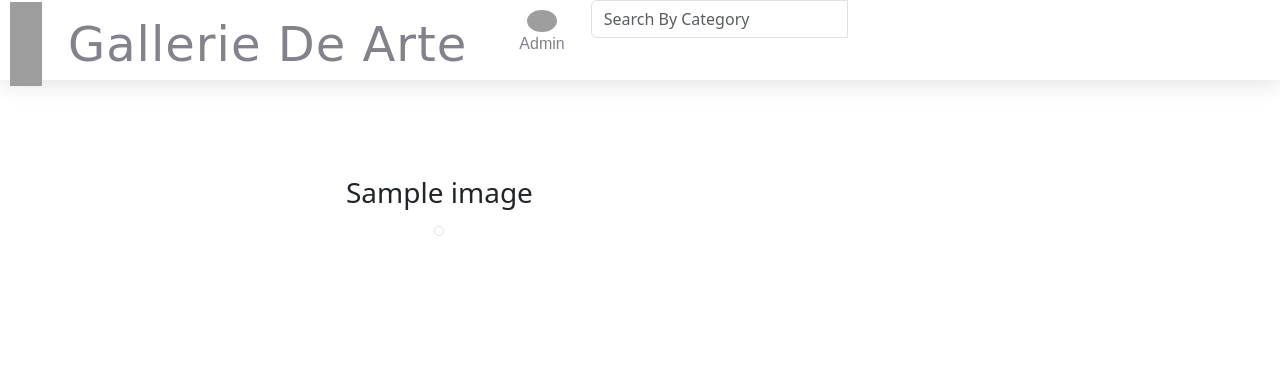
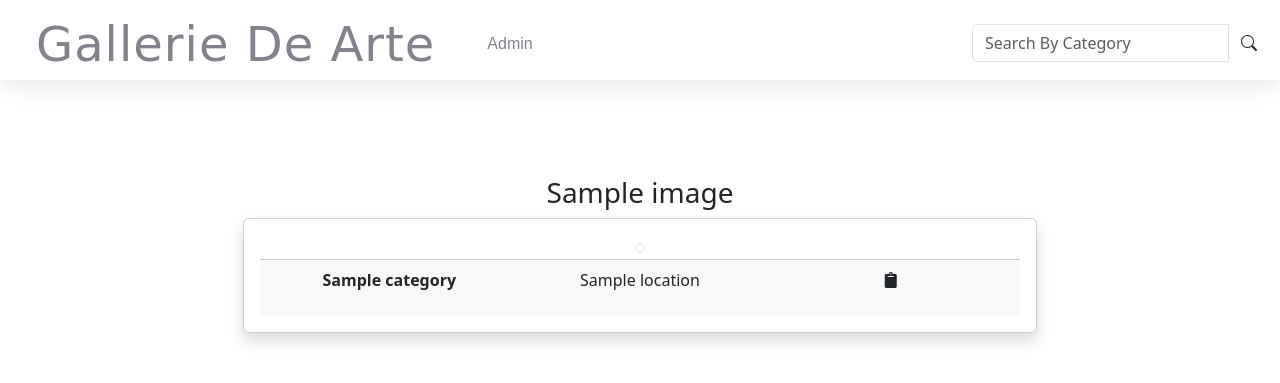
Before and after one commit to Burence1/gallery, a Django app: page /image/1 in a window 1280 px wide. Shown: the top 383 px of the page. Run offline with Django 3.2, Linux system fonts and the light colour scheme; tables that the repository leaves empty hold one stand-in row (values such as "Sample post"); some libraries are stand-ins or nearby versions; grey boxes are pictures that could not be loaded.

Commit message:
structure image.html

```diff
--- a/gallery/templates/base.html
+++ b/gallery/templates/base.html
@@ -15,7 +15,6 @@
   {% block styles %}
   {% bootstrap_css %}
   <link rel="stylesheet" href="https://use.fontawesome.com/releases/v5.11.2/css/all.css" />
-  <link rel="stylesheet" href="https://cdn.jsdelivr.net/npm/bootstrap-icons@1.5.0/font/bootstrap-icons.css">
   <link rel="stylesheet" href="{% static 'css/style.css' %}">
   {% endblock %}
 </head>
--- a/gallery/templates/image.html
+++ b/gallery/templates/image.html
@@ -1,12 +1,30 @@
-{%extends 'base.html'%}
+{% extends 'base.html' %}
 {% load static %}
 {% block content %}
 <div style="align-content: center; margin-left: 3%; margin-right: 3%; margin-top: 6rem;">
+  <div class="row">
     <div class="col-md-2"></div>
-  <div class="col-md-8 text-center" style="padding-left: 14px; padding-right: 14px; position: static !important;">
+    <div class="col-md-8 text-center">
       {% if image %}
       <h3>{{image.name}}</h3>
-    <img class="image img-thumbnail" id={{image.name}} src="{{image.image.url}}">
+      <div class="card shadow p-3 mb-5 rounded card">
+        <div class="cardbody">
+          <img class="image img-thumbnail" src="{{image.image.url}}">
+        </div>
+        <div class="card-footer">
+          <div class="row">
+            <div class="col-md-4">
+              <p><strong>{{image.category.name}}</strong></p>
+            </div>
+            <div class="col-md-4">
+              {{image.location.name}}
+            </div>
+            <div class="col-md-4">
+              <i class="fa fa-clipboard" aria-hidden="true"></i>
+            </div>
+          </div>
+        </div>
+      </div>
       {% else %}
       <div class="message text-center" style="margin-top: 5rem;">
         <img src="{% static 'images/not-found.png' %}" alt="not-found" style="width:15%; height: 15%;">
@@ -17,4 +35,5 @@
     </div>
     <div class="col-md-2"></div>
   </div>
+</div>
 {% endblock %}
--- a/gallery/templates/navbar.html
+++ b/gallery/templates/navbar.html
@@ -1,19 +1,16 @@
 {% load static %}
 <div class="navbar">
-  <nav>
+  <nav style="width: 100%;">
     <div class="nav">
-      <img src="{% static 'images/' %}" alt="logo" style="width:32px; padding-bottom: 0 !important;">
       <a href="{% url 'home' %}" class="nav-item is-active" active-color="maroon" id="brand">Gallerie De Arte</a>
-      <a href="/admin" class="nav-item"><img src="https://mdbootstrap.com/img/Photos/Avatars/img (31).jpg" class="rounded-circle" height="22" alt=""
-        loading="lazy" /><br>Admin</a>
-      <span class="nav-indicator"></span>
+      <a href="/admin" class="nav-item"><br>Admin</a>
     </div>
-    <div class="navbar-right" style="margin-right: 0%;">
+    <div class="navbar-right" style="margin-top: auto;margin-bottom: auto;">
       <form class="navbar-form" role="search" action="{% url 'search_results' %}">
         <div class="input-group">
           <input type="text" class="form-control" placeholder="Search By Category" name="category">
           <div class="input-group-btn">
-            <button class="btn btn-default" type="submit"><span class="glyphicon glyphicon-search"></span></button>
+            <button class="btn btn-default" type="submit"><i class="bi bi-search"></i></button>
           </div>
         </div>
       </form>
--- a/static/css/style.css
+++ b/static/css/style.css
@@ -73,20 +73,12 @@ nav {
     color: #333;
 }
 
-.nav-indicator {
-    position: absolute;
-    left: 0;
-    bottom: 0;
-    height: 4px;
-    transition: .4s;
-    height: 5px;
-    z-index: 1;
-    border-radius: 8px 8px 0 0;
+.is-active:hover {
+    color: maroon;
 }
 
 .navbar-right {
     margin-right: 0%!important;
-    padding-right: 0% !important;
 }
 
 #images {
@@ -105,9 +97,29 @@ nav {
     align-self: start;
 } */
 
+.location{
+    display: grid;
+}
+
 #img {
     width: 100%;
     padding-bottom: 0% !important;
     height: 100%;
     margin: 0% !important;
 }
+
+@media (min-width: 768px) {
+    .navbar {
+        border-radius: 0 !important;
+    }
+}
+
+@media (max-width: 767px) {
+    .navbar {
+        height: 7rem !important;
+    }
+
+    #brand {
+        font-size: 4rem;
+    }
+}
```
Also changed, not shown: gallery/templates/index.html (+11 -15 lines). Lines whose indentation alone changed are shown as unchanged.
